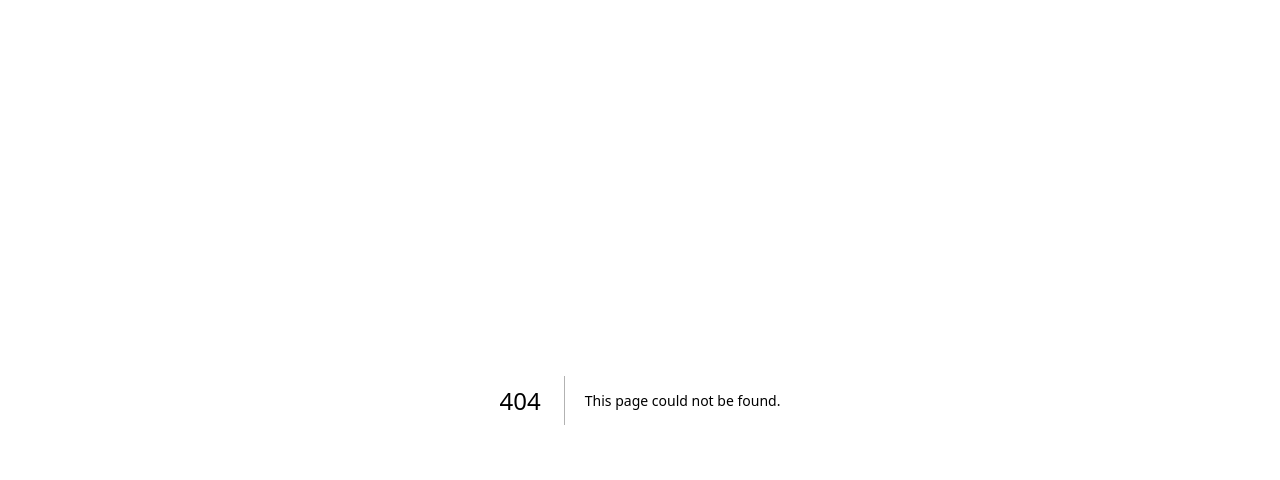
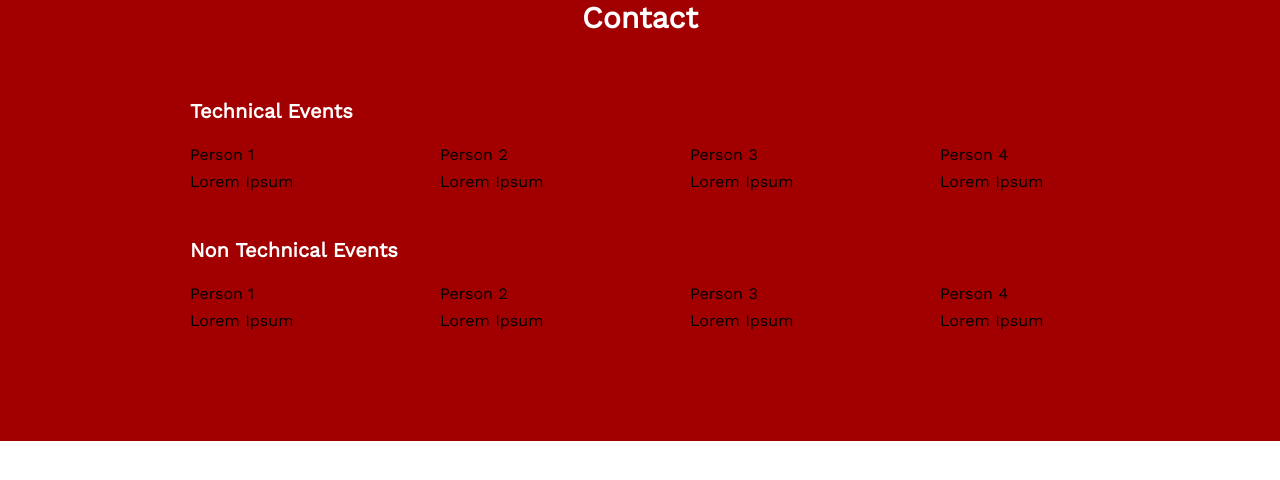
Before and after one commit to team-angris/mutex, a Next.js app: page /Contact in a window 1280 px wide. Before the commit this address had no page. Shown: the top 480 px of the page. Built offline with nearby package versions, Linux system fonts and the light colour scheme.

Commit message:
Added `Contact`

```diff
--- /dev/null
+++ b/pages/Contact/contact.module.css
@@ -0,0 +1,61 @@
+.contact {
+	display: flex;
+	flex-direction: column;
+	align-items: center;
+    position: relative;
+    background: #a20000;
+}
+
+.heading {
+	color: #FFFFFF;
+	font-size: 30px;
+	font-weight: 800;
+}
+
+.contactItem {
+    display: flex;
+    flex-direction: column;
+    width: 100%;
+    margin-bottom: 2rem;
+}
+
+.contactItemHeading {
+    color: #FFFFFF;
+    font-size: 20px;
+    font-weight: 800;
+    padding-bottom: 0.5rem;
+}
+
+.contactContainer {
+    display: flex;
+    flex-direction: column;
+    flex-wrap: wrap;
+    justify-content: center;
+    align-items: flex-start;
+    width: 90vw;
+    max-width: 900px;
+    margin: 0 auto;
+    margin-top: 4rem;
+    margin-bottom: 4rem;
+}
+
+.contactItemContent {
+    width: 100%;
+    display: flex;
+    justify-content: space-between;
+    flex: 1;
+    flex-wrap: wrap;
+}
+
+.personItem {
+    display: flex;
+    flex-direction: column;
+    align-items: flex-start;
+    justify-content: center;
+    min-width: 150px;
+    padding: 0.9rem 0;
+}
+
+.personItemName {
+    padding-bottom: 0.5rem;
+}
--- /dev/null
+++ b/pages/Contact/data.js
@@ -0,0 +1,46 @@
+export default function Data() {
+    return (
+        <></>
+    )
+}
+
+
+let technical = [
+	{
+		personName: "Person 1",
+		email: "Lorem Ipsum",
+	},
+	{
+		personName: "Person 2",
+		email: "Lorem Ipsum",
+	},
+	{
+		personName: "Person 3",
+		email: "Lorem Ipsum",
+	},
+	{
+		personName: "Person 4",
+		email: "Lorem Ipsum",
+	}
+]
+
+let nonTechnical = [
+	{
+		personName: "Person 1",
+		email: "Lorem Ipsum",
+	},
+	{
+		personName: "Person 2",
+		email: "Lorem Ipsum",
+	},
+	{
+		personName: "Person 3",
+		email: "Lorem Ipsum",
+	},
+	{
+		personName: "Person 4",
+		email: "Lorem Ipsum",
+	}
+]
+
+export { technical, nonTechnical }
--- /dev/null
+++ b/pages/Contact/index.js
@@ -0,0 +1,64 @@
+import styles from "./contact.module.css"
+import { v4 as UUID4 } from "uuid"
+import { technical, nonTechnical } from "./data"
+
+export default function Home() {
+	return (
+		<div className={styles.contact}>
+			<span className={styles.heading}>Contact</span>
+			<div className={styles.contactContainer}>
+				<Technical technical={technical} />
+				<NonTechnical nonTechnical={nonTechnical} />
+			</div>
+		</div>
+	)
+}
+
+function Person(props) {
+	return (
+		<div className={styles.personItem}>
+			<span className={styles.personItemName}>{props.personName}</span>
+			<span className={styles.personItemEmail}>{props.email}</span>
+		</div>
+	)
+}
+
+function Technical(props) {
+	return (
+		<div className={styles.contactItem}>
+			<span className={styles.contactItemHeading}>Technical Events</span>
+			<div className={styles.contactItemContent}>
+				{props.technical.map((item) => {
+					return (
+						<Person
+							key={UUID4()}
+							personName={item.personName}
+							email={item.email}
+						/>
+					)
+				}
+				)}
+			</div>
+		</div>
+	)
+}
+
+function NonTechnical(props) {
+	return (
+		<div className={styles.contactItem}>
+			<span className={styles.contactItemHeading}>Non Technical Events</span>
+			<div className={styles.contactItemContent}>
+				{props.nonTechnical.map((item) => {
+					return (
+						<Person
+							key={UUID4()}
+							personName={item.personName}
+							email={item.email}
+						/>
+					)
+				}
+				)}
+			</div>
+		</div>
+	)
+}
```
